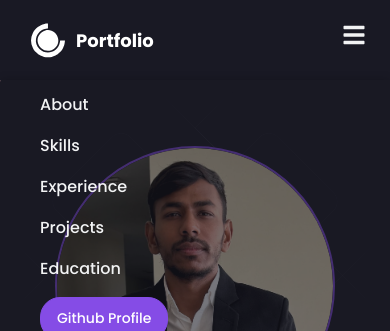
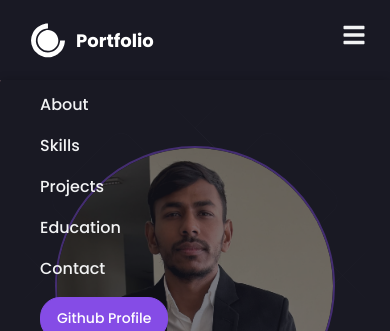
Before and after one commit to SifatSararChistee/my-portfolio, a React (Create React App) app: page / in a window 390 px wide. Both pictures are taken after a click on the icon 354 px from the left and 35 px from the top of the page. Shown: the top 331 px of the page. Built offline with nearby package versions, Linux system fonts and the light colour scheme.

Commit message:
updated mobile navbar

```diff
--- a/src/components/Navbar/index.js
+++ b/src/components/Navbar/index.js
@@ -76,14 +76,14 @@ const Navbar = () => {
             >
               Skills
             </MobileLink>
-            <MobileLink
+            {/* <MobileLink
               href="#experience"
               onClick={() => {
                 setIsOpen(!isOpen);
               }}
             >
               Experience
-            </MobileLink>
+            </MobileLink> */}
             <MobileLink
               href="#projects"
               onClick={() => {
@@ -99,6 +99,14 @@ const Navbar = () => {
               }}
             >
               Education
+            </MobileLink>
+            <MobileLink
+              href="#contact"
+              onClick={() => {
+                setIsOpen(!isOpen);
+              }}
+            >
+              Contact
             </MobileLink>
             <GitHubButton
               style={{
```
